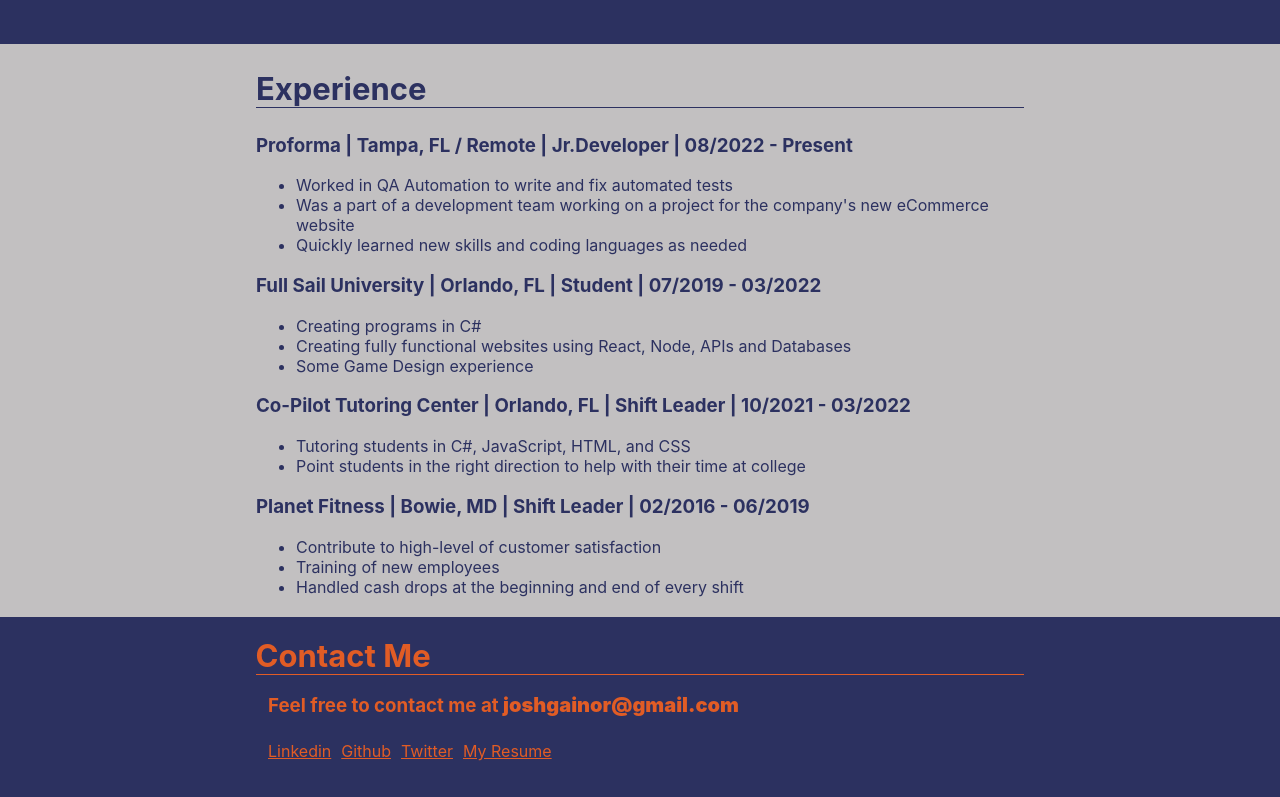
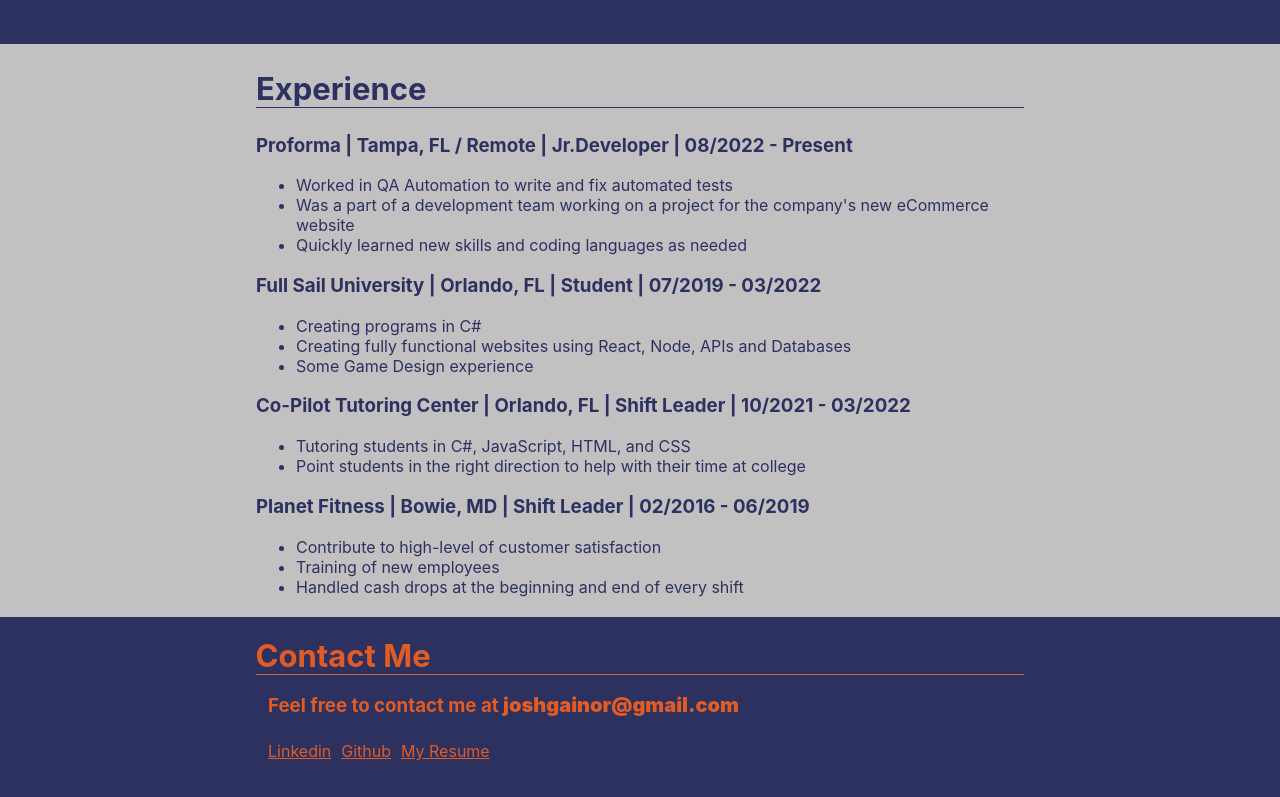
Before and after one commit to GainorJoshua-FS/DigitalPorfolio, a React (Create React App) app: page /#/ in a window 1280 px wide. Shown: the part 1095-1892 px from the top of the page. Built offline with nearby package versions, Linux system fonts and the light colour scheme.

Commit message:
removed twitter, it sucks

```diff
--- a/src/components/Footer.js
+++ b/src/components/Footer.js
@@ -13,9 +13,6 @@
                         </li>
                         <li style={styles.li}>
                             <a style={styles.a} href="https://github.com/GainorJoshua-FS" target="_blank" rel="noopener noreferrer">Github</a>
-                        </li>
-                        <li style={styles.li}>
-                            <a style={styles.a} href="https://twitter.com/Jobin_Tv" target="_blank" rel="noopener noreferrer">Twitter</a>
                         </li>
                         <li style={styles.li}>
                             <a style={styles.a} href="https://docs.google.com/document/d/19fH_-9WeQu6ExGR6X8zEwTXDvXXGMQPb-aJGzjH84Cg/edit?usp=sharing" target="_blank" rel="noopener noreferrer">My Resume</a>
```
